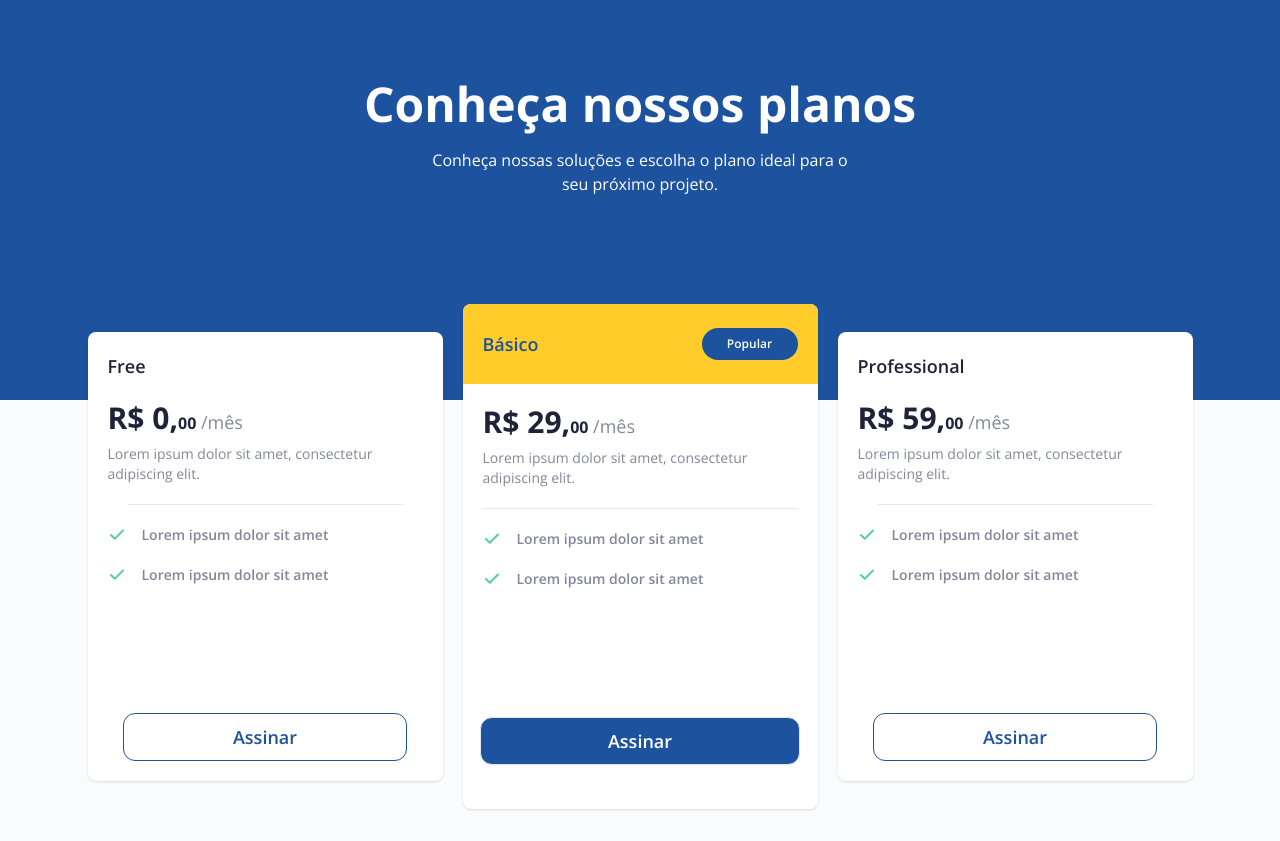
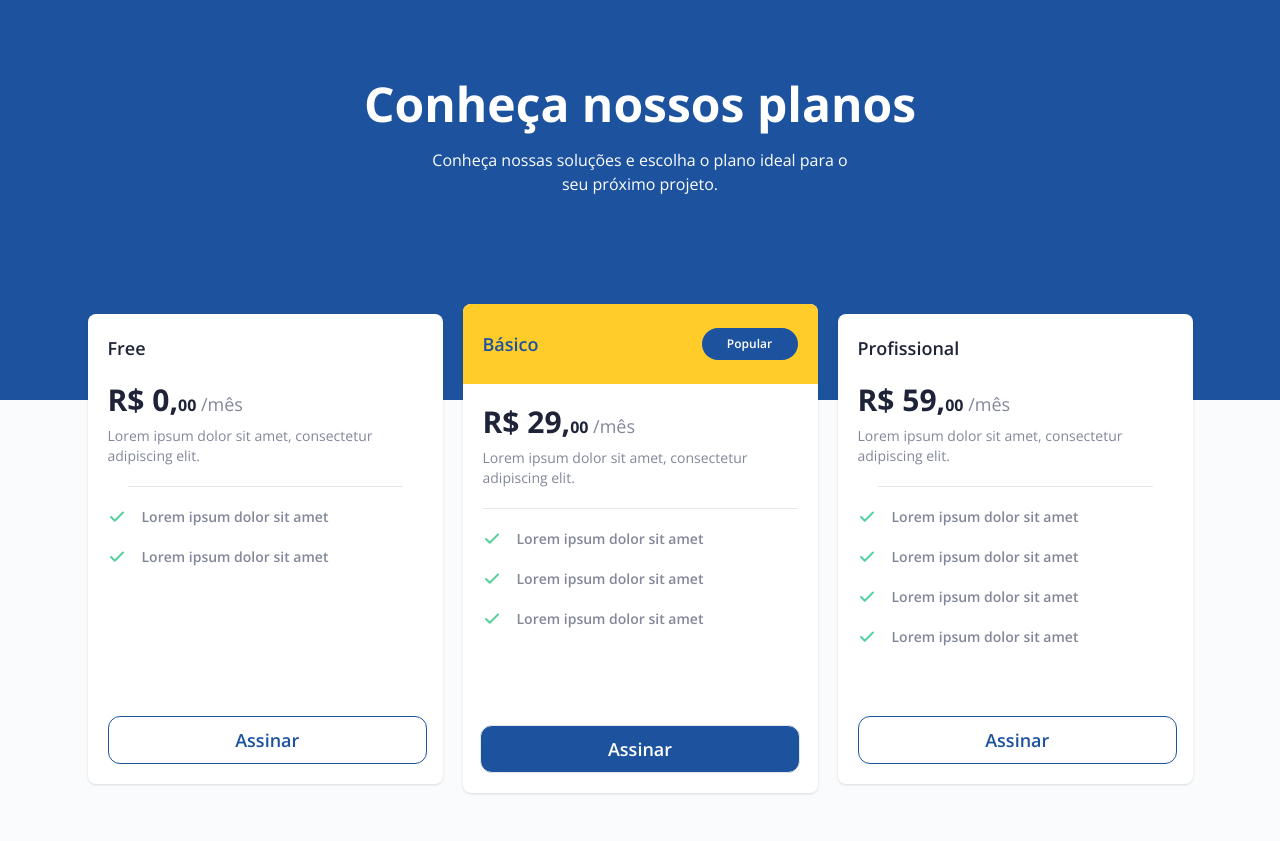
Before and after one commit to OJailson17/pricing-table, a React (Vite) app: page / in a window 1280 px wide. Built offline with nearby package versions, Linux system fonts and the light colour scheme.

Commit message:
chore: add dynamic data on cards

```diff
--- a/src/App.jsx
+++ b/src/App.jsx
@@ -17,10 +17,10 @@ export function App() {
 				</p>
 			</header>
 
-			<div className='w-full flex items-center justify-center flex-col gap-5 -mt-24 mb-8 md:flex-wrap lg:flex-row lg:w-[90%] lg:mx-auto'>
+			<div className='w-full flex items-center justify-center flex-col gap-5 -mt-24 mb-8 md:flex-wrap lg:flex-row lg:w-[90%] lg:mx-auto 2xl:-mt-32'>
 				<PriceCard />
 				<MainPriceCard />
-				<PriceCard plan={'Professional'} price={'59'} />
+				<PriceCard plan={'Profissional'} price={'59'} bonus={4} />
 			</div>
 		</>
 	);
--- a/src/components/PriceCard/MainCard.jsx
+++ b/src/components/PriceCard/MainCard.jsx
@@ -1,6 +1,6 @@
 export const MainPriceCard = () => {
 	return (
-		<div className='w-[90%] max-w-[355px] pb-11 bg-white rounded-lg flex flex-col shadow'>
+		<div className='w-[90%] max-w-[355px] pb-5 bg-white rounded-lg flex flex-col shadow relative'>
 			<div className='w-full bg-secondary px-5 py-6 rounded-t-lg flex items-center justify-between'>
 				<p className='text-lg text-primary font-semibold'>Básico</p>
 				<button className='w-24 h-8 bg-primary text-white rounded-full font-semibold text-xs'>
@@ -30,9 +30,13 @@ export const MainPriceCard = () => {
 					<img src='/check.svg' alt='' />
 					<p className='text-sm font-semibold'>Lorem ipsum dolor sit amet</p>
 				</div>
+				<div className=' text-secondary-text flex items-center gap-4'>
+					<img src='/check.svg' alt='' />
+					<p className='text-sm font-semibold'>Lorem ipsum dolor sit amet</p>
+				</div>
 			</div>
 
-			<button className='w-[90%] h-12 px-5 border-[1px] rounded-xl bg-primary mx-auto mt-32 text-white text-lg font-semibold'>
+			<button className='w-[90%] h-12 px-5 border-[1px] rounded-xl bg-primary mx-auto mt-24 text-white text-lg font-semibold'>
 				Assinar
 			</button>
 		</div>
--- a/src/components/PriceCard/index.jsx
+++ b/src/components/PriceCard/index.jsx
@@ -1,6 +1,6 @@
-export const PriceCard = ({ price, plan }) => {
+export const PriceCard = ({ price, plan, bonus }) => {
 	return (
-		<div className='w-[90%] max-w-[355px] p-5 bg-white rounded-lg flex flex-col shadow'>
+		<div className='w-[90%] max-w-[355px] min-h-[470px] p-5 bg-white rounded-lg flex flex-col shadow relative'>
 			<p className='text-lg text-primary-text font-semibold'>
 				{plan || 'Free'}
 			</p>
@@ -19,17 +19,18 @@ export const PriceCard = ({ price, plan }) => {
 			<hr className='m-5' />
 
 			<div className='flex flex-col gap-5'>
-				<div className=' text-secondary-text flex items-center gap-4'>
-					<img src='/check.svg' alt='' />
-					<p className='text-sm font-semibold'>Lorem ipsum dolor sit amet</p>
-				</div>
-				<div className=' text-secondary-text flex items-center gap-4'>
-					<img src='/check.svg' alt='' />
-					<p className='text-sm font-semibold'>Lorem ipsum dolor sit amet</p>
-				</div>
+				{[...Array(bonus || 2)].map((el, i) => (
+					<div
+						key={`${el} - ${i}`}
+						className=' text-secondary-text flex items-center gap-4'
+					>
+						<img src='/check.svg' alt='' />
+						<p className='text-sm font-semibold'>Lorem ipsum dolor sit amet</p>
+					</div>
+				))}
 			</div>
 
-			<button className='w-[90%] h-12 border-[1px] border-primary rounded-xl bg-transparent mx-auto mt-32 text-primary text-lg font-semibold'>
+			<button className='w-[90%] h-12 absolute bottom-5 border-[1px] border-primary rounded-xl bg-transparent mx-auto  text-primary text-lg font-semibold'>
 				Assinar
 			</button>
 		</div>
```
